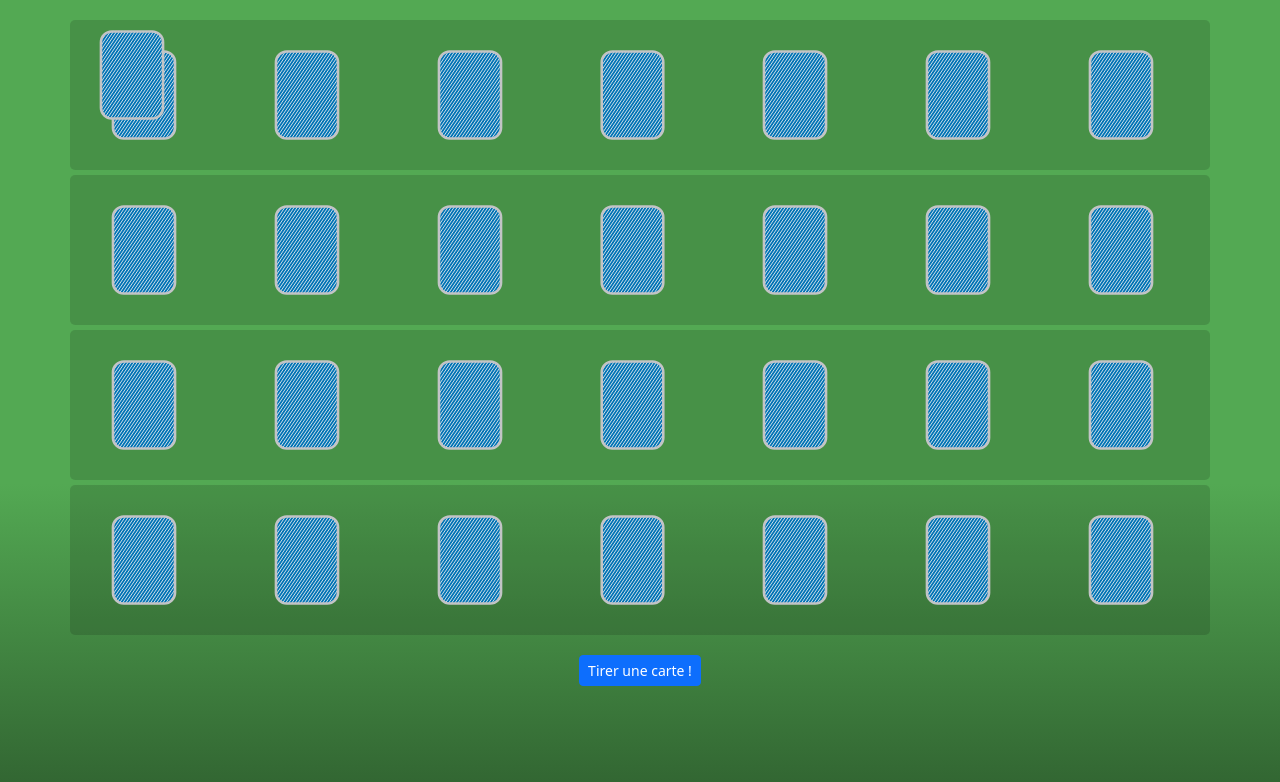
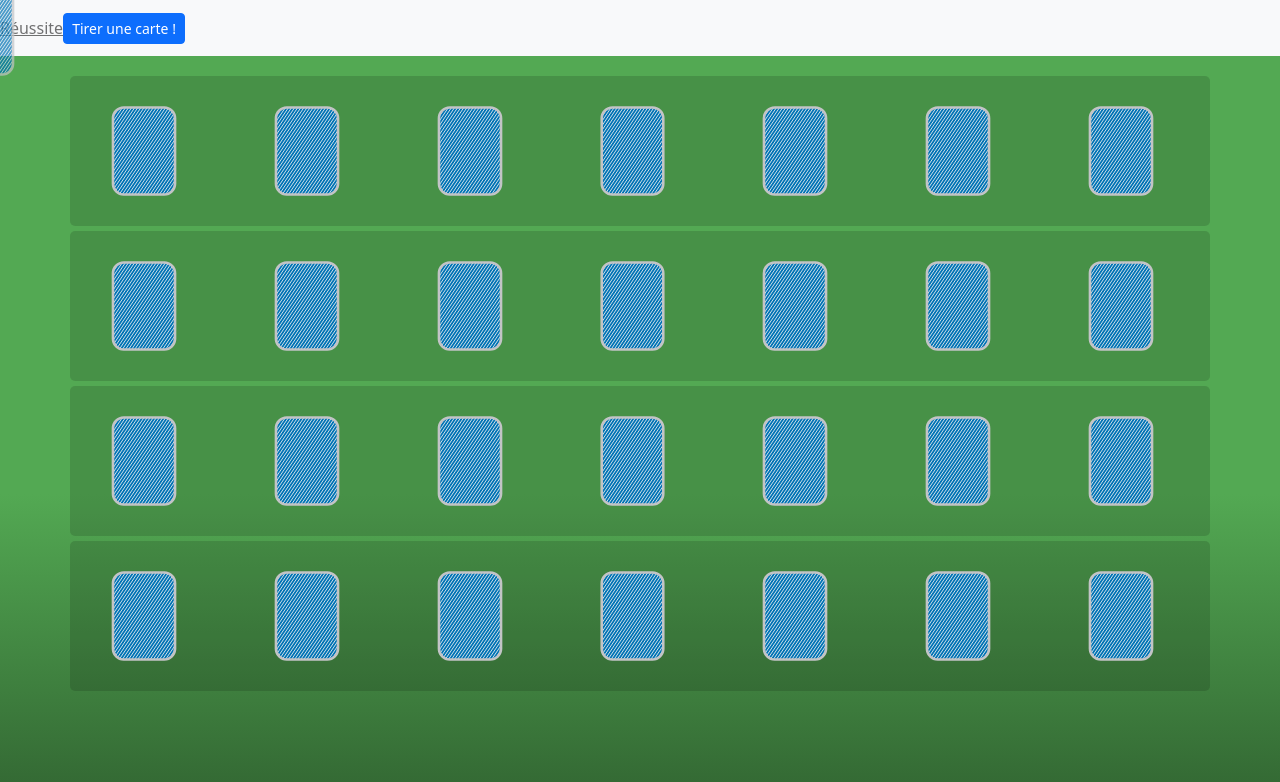
Before and after one commit to baptiste7905/Reussite, a website: page static/game.html in a window 1280 px wide. Both pictures are taken after a click on the button "Tirer une carte !". Drawn offline with nearby package versions, Linux system fonts and the light colour scheme; no server answers.

Commit message:
update visuel

```diff
--- a/static/game.css
+++ b/static/game.css
@@ -16,6 +16,11 @@ body {
     background-color: rgba(255, 255, 255, 0.911);
 }
 
+#currentCard {
+    position: absolute;
+    opacity: .7;
+    pointer-events: none;
+}
 
 img {
     height : 150px
--- a/static/game.html
+++ b/static/game.html
@@ -9,8 +9,20 @@
     <body>
 
 
+        <nav class="navbar navbar-expand-lg navbar-light bg-light">
+            <div class="collapse navbar-collapse">
+
+                <a class="navbar-text">Réussite</a>
+                <button type="button" class="btn btn-primary btn-sm"> Tirer une carte ! </button>
+
+            </div>
+
+
+
+
+        </nav>
         <div class="container">
-            <img src="cartes/dos_carte.svg" height="100px">
+            <img src="cartes/dos_carte.svg" height="100px" id="currentCard">
             <div class="row" style="margin : 10px 0px 5px 0px">
 
                 <div class="col dropzone">
@@ -156,11 +168,7 @@
 
         </div>
 
-        <div class="col-md-12 text-center" style="margin : 5px 0px 5px 0px">
 
-            <button type="button" class="btn btn-primary btn-sm"> Tirer une carte ! </button>
-
-        </div>
 
         <!-- <div class="col-md-12 text-center" style="margin : 5px 0px 10px 0px">
 
@@ -175,9 +183,8 @@
         <script>
 
             // Image courante, toujours située au niveau du pointeur de la souris
-            var current_card = document.querySelector("img");
+            var current_card = document.querySelector("#currentCard");
 
-            current_card.style.position = "absolute"
             // current_card.style.display = "none";
 
             emplacements = document.querySelectorAll(".col")
@@ -201,6 +208,14 @@
                         if (obj.gameOver) {
 
                         document.querySelector(".container").style = "pointer-events : none"
+                        for (let j=0;j<28;j++) {
+                                if (liste_carte[j].src.substring(29)=="cartes/dos_carte.svg") {
+                                    fetch("revele/?position="+`${j}`).then(res=>res.json()).then(obj=>{
+                                        liste_carte[j].src="cartes/"+obj.nom+".svg"
+                                        liste_carte[j].style="filter : brightness(0.7) opacity(0.7);"
+                                    })
+                                }
+                            }
                         }
 
                     }
@@ -210,8 +225,8 @@
 
             document.addEventListener("mousemove", (event)=>{
 
-                current_card.style.left = event.pageX + 'px'
-                current_card.style.top = event.pageY + 'px';
+                current_card.style.left = String(parseInt(event.pageX)-150) + 'px'
+                current_card.style.top = String(parseInt(event.pageY)-100) + 'px';
 
                 })
 
@@ -232,7 +247,7 @@
                                 if (liste_carte[j].src.substring(29)=="cartes/dos_carte.svg") {
                                     fetch("revele/?position="+`${j}`).then(res=>res.json()).then(obj=>{
                                         liste_carte[j].src="cartes/"+obj.nom+".svg"
-                                        liste_carte[j].style="filter : brightness(0.7) opacity(0.7) sepia(1) hue-rotate(310deg);"
+                                        liste_carte[j].style="filter : brightness(0.7) opacity(0.7);"
                                     })
                                 }
                             }
@@ -247,6 +262,10 @@
 
             }
 
+            // document.querySelector("nav").addEventListener("mouseover", event=>{
+            //     current_card.style="opacity : 0.5"
+            // })
+
         </script>
 
     </body>
```
